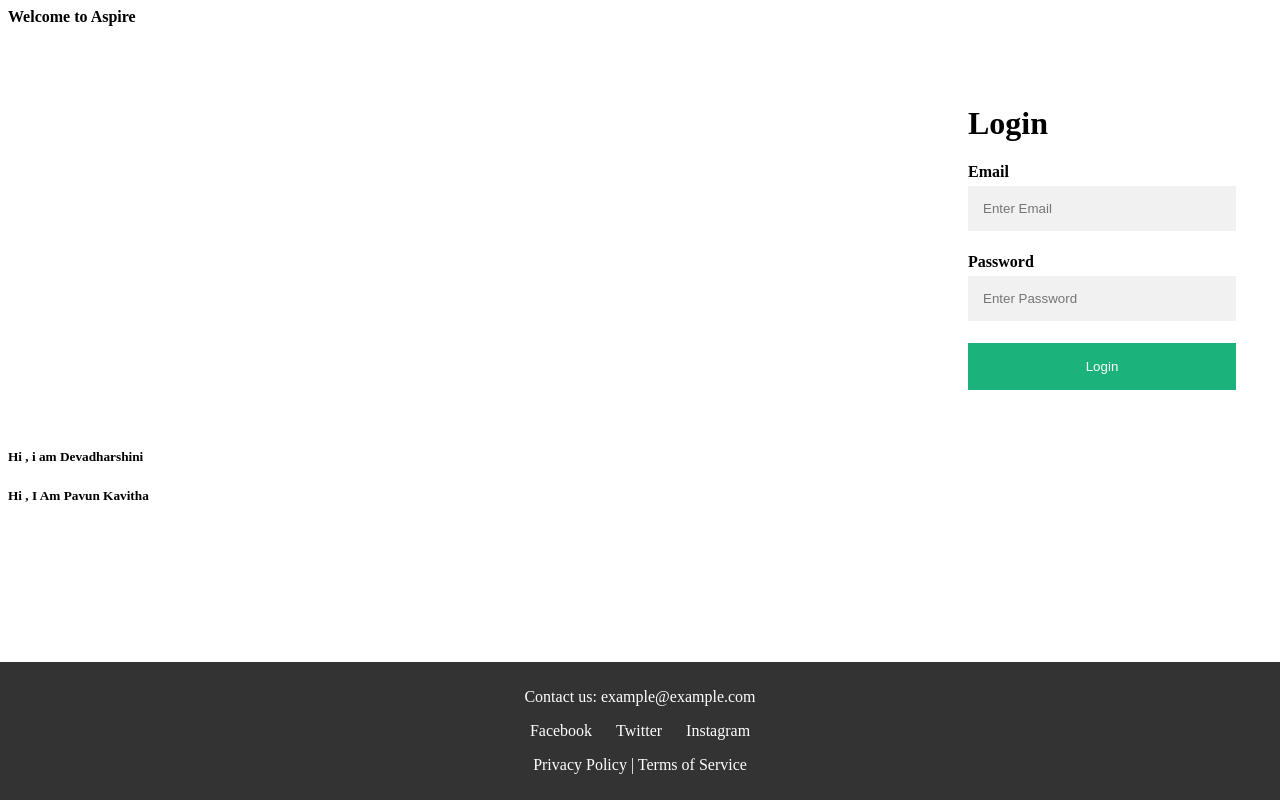
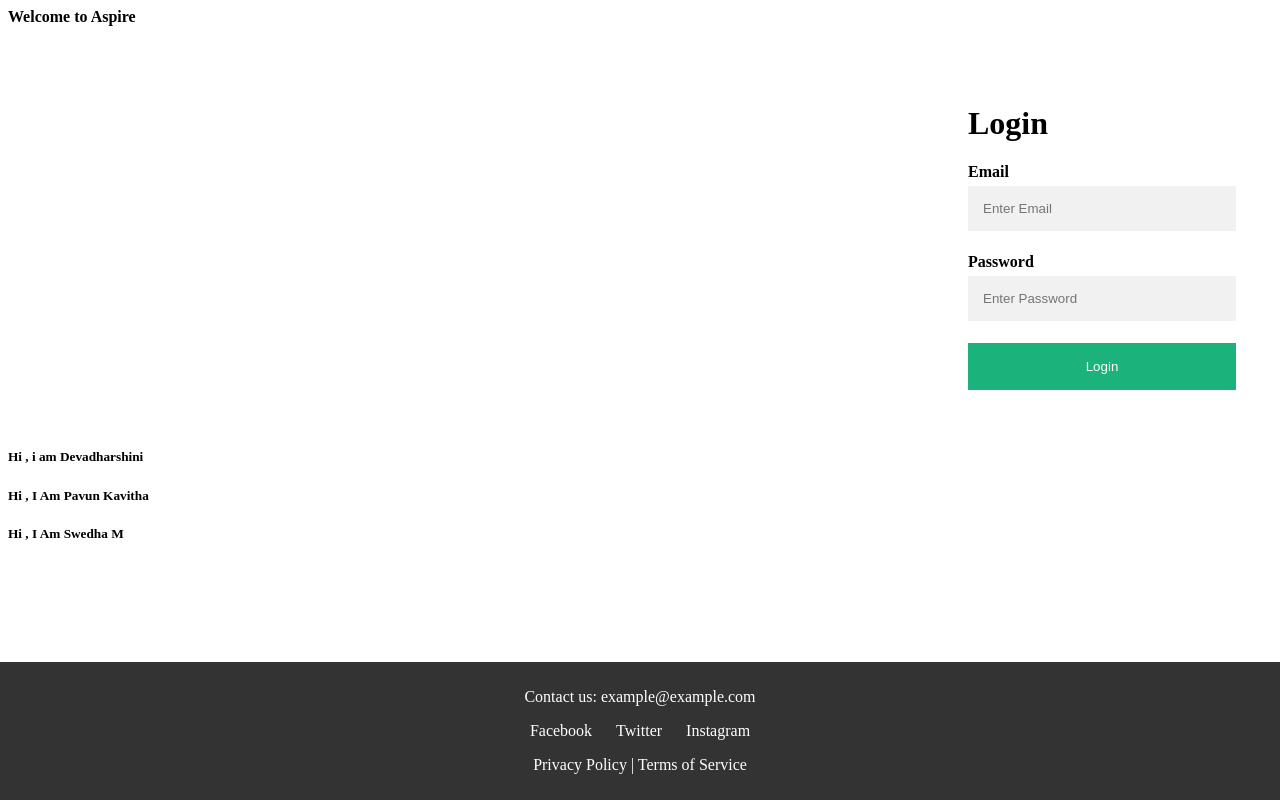
Before and after one commit to MONISHA2008/ASPIRE2024DOTNETBATCH, a plain HTML site: page index.html in a window 1280 px wide. Drawn offline with Linux system fonts and the light colour scheme.

Commit message:
commit message

```diff
--- a/index.html
+++ b/index.html
@@ -102,3 +102,4 @@ input[type=text]:focus, input[type=password]:focus {
   </style>
 <h5>Hi , i am Devadharshini</h5>
 <h5>Hi , I Am Pavun Kavitha</h5>
+<h5>Hi , I Am Swedha M</h5>
```
